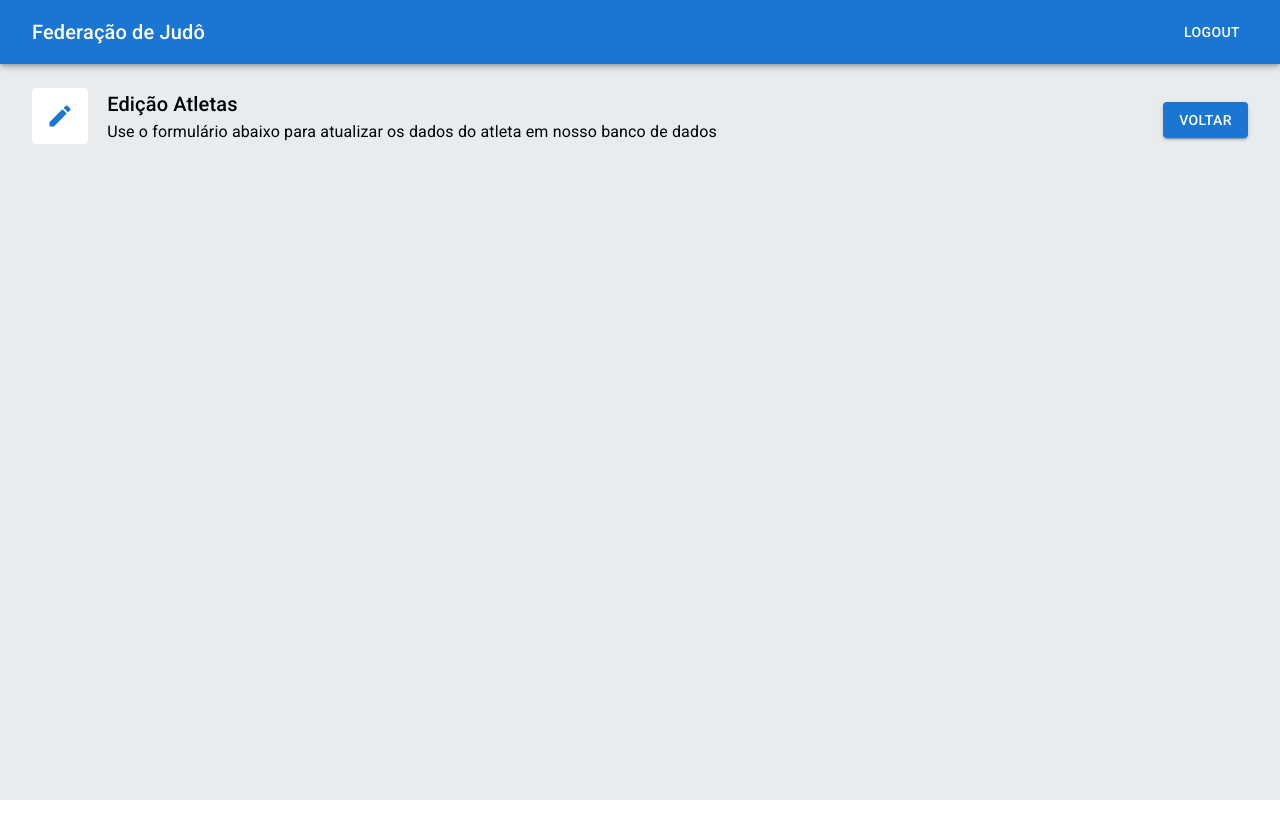
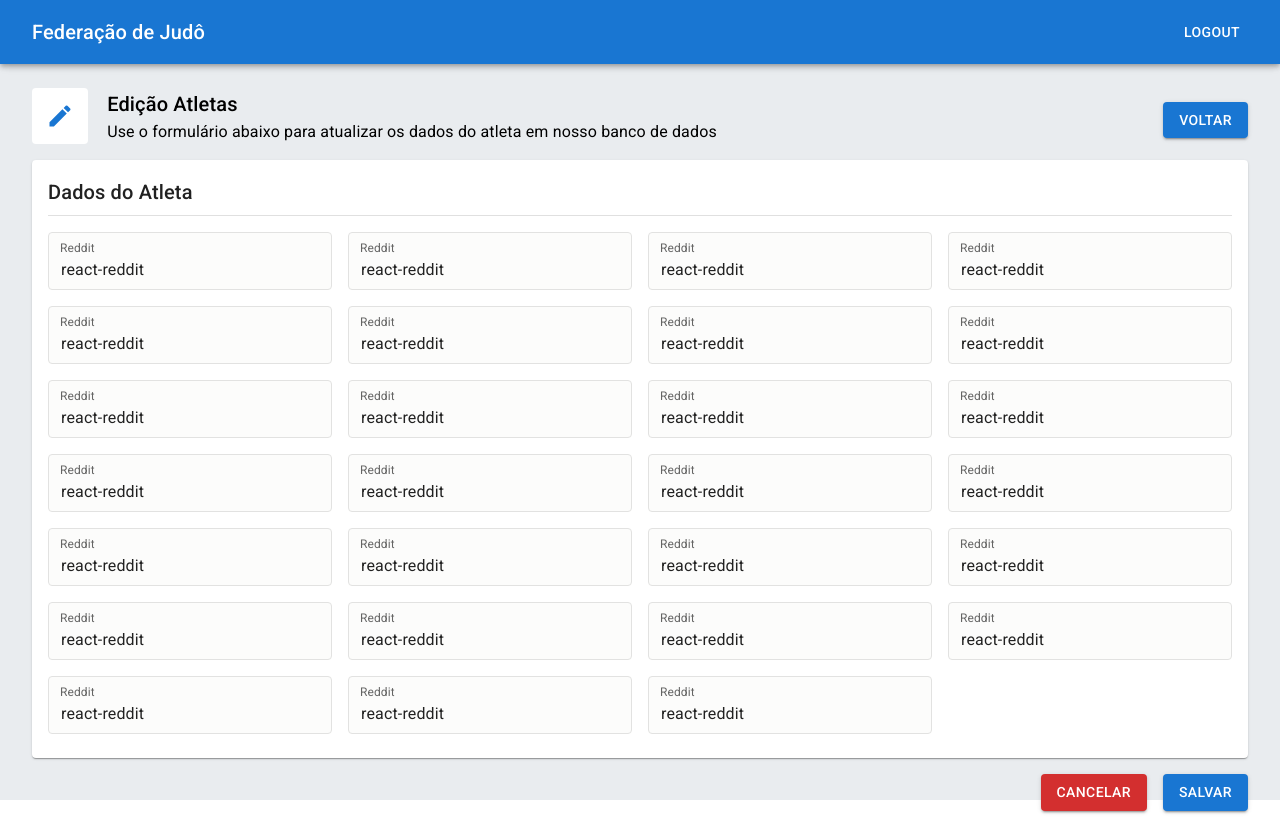
Before and after one commit to felipebsoares/Judo_Project, a React (Create React App) app in the folder frontend/: page /atletas/1 in a window 1280 px wide. Before the commit the page ends 800 px from the top, so only its background shows below. Built offline with nearby package versions, Linux system fonts and the light colour scheme.

Commit message:
feat: add responsive grid

```diff
--- a/frontend/src/pages/Login/components/form-login/form-login.tsx
+++ b/frontend/src/pages/Login/components/form-login/form-login.tsx
@@ -10,6 +10,7 @@
   IconButton,
 } from '@mui/material';
 import { LoginForm } from '../../../../shared/domain-types';
+import { TextFieldInput } from '../../../../shared/components';
 
 type Props = {
   onSubmit: SubmitHandler<LoginForm>;
@@ -32,8 +33,9 @@
           name="email"
           control={control}
           render={({ field }) => (
-            <TextField
+            <TextFieldInput
               required
+              variant="filled"
               fullWidth
               label="Email"
               type="email"
@@ -48,8 +50,9 @@
           name="password"
           control={control}
           render={({ field }) => (
-            <TextField
+            <TextFieldInput
               required
+              variant="filled"
               fullWidth
               label="Senha"
               type={showPassword ? 'text' : 'password'}
@@ -76,8 +79,9 @@
           name="client"
           control={control}
           render={({ field }) => (
-            <TextField
+            <TextFieldInput
               required
+              variant="filled"
               fullWidth
               label="Cliente"
               type="text"
--- a/frontend/src/pages/atletas-page/components/add-atletas-page/add-atletas-page.tsx
+++ b/frontend/src/pages/atletas-page/components/add-atletas-page/add-atletas-page.tsx
@@ -41,6 +41,22 @@
           <AtletasForm />
         </CardContent>
       </Card>
+
+      <Box
+        sx={{
+          display: 'flex',
+          justifyContent: 'end',
+          gap: 2,
+          py: 2,
+        }}
+      >
+        <Button variant="contained" color="error">
+          Cancelar
+        </Button>
+        <Button variant="contained" color="primary">
+          Salvar
+        </Button>
+      </Box>
     </LayoutBase>
   );
 };
--- a/frontend/src/pages/atletas-page/components/atletas-form/atletas-form.tsx
+++ b/frontend/src/pages/atletas-page/components/atletas-form/atletas-form.tsx
@@ -4,7 +4,170 @@
 export const AtletasForm: React.FC = () => {
   return (
     <form>
-      <Grid container spacing={3}>
+      <Grid container spacing={2}>
+        <Grid item lg={3} xs={12}>
+          <TextFieldInput
+            fullWidth
+            label="Reddit"
+            defaultValue="react-reddit"
+            id="reddit-input"
+            variant="filled"
+          />
+        </Grid>
+
+        <Grid item lg={3} xs={12}>
+          <TextFieldInput
+            fullWidth
+            label="Reddit"
+            defaultValue="react-reddit"
+            id="reddit-input"
+            variant="filled"
+          />
+        </Grid>
+        <Grid item lg={3} xs={12}>
+          <TextFieldInput
+            fullWidth
+            label="Reddit"
+            defaultValue="react-reddit"
+            id="reddit-input"
+            variant="filled"
+          />
+        </Grid>
+        <Grid item lg={3} xs={12}>
+          <TextFieldInput
+            fullWidth
+            label="Reddit"
+            defaultValue="react-reddit"
+            id="reddit-input"
+            variant="filled"
+          />
+        </Grid>
+        <Grid item lg={3} xs={12}>
+          <TextFieldInput
+            fullWidth
+            label="Reddit"
+            defaultValue="react-reddit"
+            id="reddit-input"
+            variant="filled"
+          />
+        </Grid>
+        <Grid item lg={3} xs={12}>
+          <TextFieldInput
+            fullWidth
+            label="Reddit"
+            defaultValue="react-reddit"
+            id="reddit-input"
+            variant="filled"
+          />
+        </Grid>
+        <Grid item lg={3} xs={12}>
+          <TextFieldInput
+            fullWidth
+            label="Reddit"
+            defaultValue="react-reddit"
+            id="reddit-input"
+            variant="filled"
+          />
+        </Grid>
+        <Grid item lg={3} xs={12}>
+          <TextFieldInput
+            fullWidth
+            label="Reddit"
+            defaultValue="react-reddit"
+            id="reddit-input"
+            variant="filled"
+          />
+        </Grid>
+        <Grid item lg={3} xs={12}>
+          <TextFieldInput
+            fullWidth
+            label="Reddit"
+            defaultValue="react-reddit"
+            id="reddit-input"
+            variant="filled"
+          />
+        </Grid>
+        <Grid item lg={3} xs={12}>
+          <TextFieldInput
+            fullWidth
+            label="Reddit"
+            defaultValue="react-reddit"
+            id="reddit-input"
+            variant="filled"
+          />
+        </Grid>
+        <Grid item lg={3} xs={12}>
+          <TextFieldInput
+            fullWidth
+            label="Reddit"
+            defaultValue="react-reddit"
+            id="reddit-input"
+            variant="filled"
+          />
+        </Grid>
+        <Grid item lg={3} xs={12}>
+          <TextFieldInput
+            fullWidth
+            label="Reddit"
+            defaultValue="react-reddit"
+            id="reddit-input"
+            variant="filled"
+          />
+        </Grid>
+        <Grid item lg={3} xs={12}>
+          <TextFieldInput
+            fullWidth
+            label="Reddit"
+            defaultValue="react-reddit"
+            id="reddit-input"
+            variant="filled"
+          />
+        </Grid>
+        <Grid item lg={3} xs={12}>
+          <TextFieldInput
+            fullWidth
+            label="Reddit"
+            defaultValue="react-reddit"
+            id="reddit-input"
+            variant="filled"
+          />
+        </Grid>
+        <Grid item lg={3} xs={12}>
+          <TextFieldInput
+            fullWidth
+            label="Reddit"
+            defaultValue="react-reddit"
+            id="reddit-input"
+            variant="filled"
+          />
+        </Grid>
+        <Grid item lg={3} xs={12}>
+          <TextFieldInput
+            fullWidth
+            label="Reddit"
+            defaultValue="react-reddit"
+            id="reddit-input"
+            variant="filled"
+          />
+        </Grid>
+        <Grid item lg={3} xs={12}>
+          <TextFieldInput
+            fullWidth
+            label="Reddit"
+            defaultValue="react-reddit"
+            id="reddit-input"
+            variant="filled"
+          />
+        </Grid>
+        <Grid item lg={3} xs={12}>
+          <TextFieldInput
+            fullWidth
+            label="Reddit"
+            defaultValue="react-reddit"
+            id="reddit-input"
+            variant="filled"
+          />
+        </Grid>
         <Grid item lg={3} xs={12}>
           <TextFieldInput
             fullWidth
--- a/frontend/src/pages/atletas-page/components/edit-atletas-page/edit-atletas-page.tsx
+++ b/frontend/src/pages/atletas-page/components/edit-atletas-page/edit-atletas-page.tsx
@@ -1,8 +1,16 @@
 import { Edit } from '@mui/icons-material';
-import { Box, Button } from '@mui/material';
+import {
+  Box,
+  Button,
+  Card,
+  CardContent,
+  Divider,
+  Typography,
+} from '@mui/material';
 import { useNavigate } from 'react-router-dom';
 import { PageHeader } from '../../../../shared/components';
 import { LayoutBase } from '../../../../shared/layout';
+import { AtletasForm } from '../../components';
 
 export const EditAtletasPage: React.FC = () => {
   const navigate = useNavigate();
@@ -19,6 +27,35 @@
           </Button>
         }
       />
+
+      <Card>
+        <CardContent>
+          <Box sx={{ mb: 2 }}>
+            <Typography gutterBottom variant="h6" component="div">
+              Dados do Atleta
+            </Typography>
+
+            <Divider />
+          </Box>
+          <AtletasForm />
+        </CardContent>
+      </Card>
+
+      <Box
+        sx={{
+          display: 'flex',
+          justifyContent: 'end',
+          gap: 2,
+          py: 2,
+        }}
+      >
+        <Button variant="contained" color="error">
+          Cancelar
+        </Button>
+        <Button variant="contained" color="primary">
+          Salvar
+        </Button>
+      </Box>
     </LayoutBase>
   );
 };
--- a/frontend/src/shared/components/textfield-input/material-styles.tsx
+++ b/frontend/src/shared/components/textfield-input/material-styles.tsx
@@ -22,6 +22,9 @@
       'background-color',
       'box-shadow',
     ]),
+    '&:before, &:after': {
+      content: 'none',
+    },
     '&.Mui-focused': {
       backgroundColor: '#fcfcfb',
       boxShadow: `${alpha(theme.palette.primary.main, 0.25)} 0 0 0 2px`,
```
